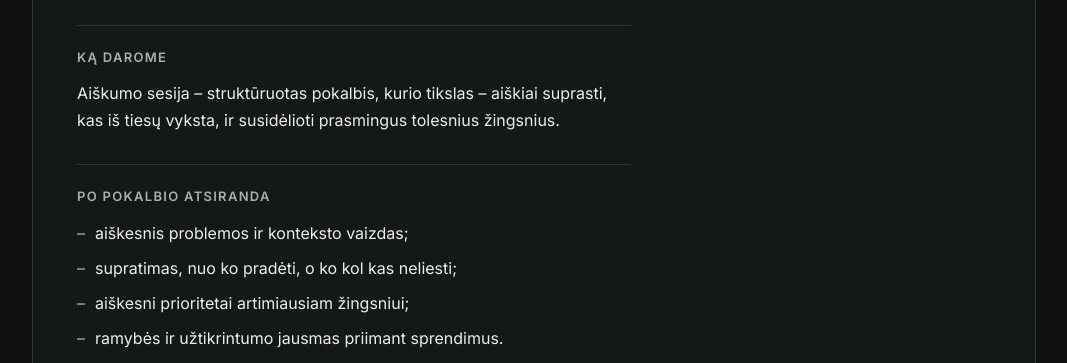
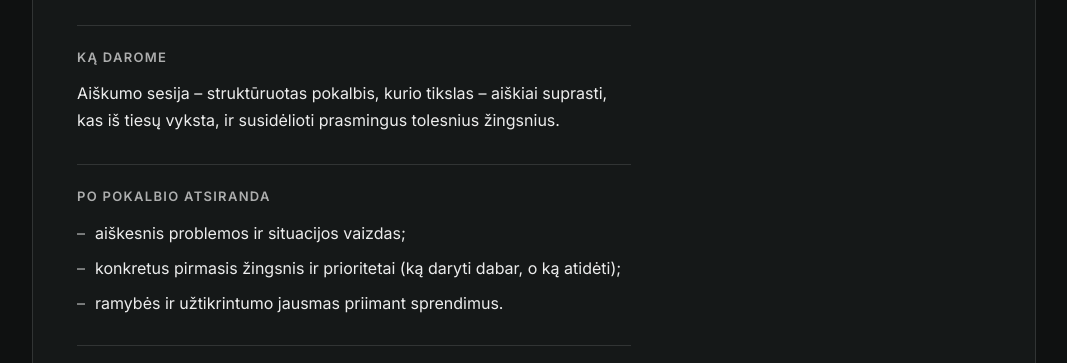
Before and after one commit to aukssystem/aukss-consulting, a plain HTML site: page index.html in a window 1280 px wide. Shown: the part 587-950 px from the top of the page, without its empty margins (106-1173 px from the left). Drawn offline with Linux system fonts and the light colour scheme.

Commit message:
Update index.html

```diff
--- a/index.html
+++ b/index.html
@@ -214,9 +214,8 @@
         <section>
           <h2>Po pokalbio atsiranda</h2>
           <ul class="list">
-            <li>aiškesnis problemos ir konteksto vaizdas;</li>
-            <li>supratimas, nuo ko pradėti, o ko kol kas neliesti;</li>
-            <li>aiškesni prioritetai artimiausiam žingsniui;</li>
+            <li>aiškesnis problemos ir situacijos vaizdas;</li>
+            <li>konkretus pirmasis žingsnis ir prioritetai (ką daryti dabar, o ką atidėti);</li>
             <li>ramybės ir užtikrintumo jausmas priimant sprendimus.</li>
           </ul>
         </section>
```
